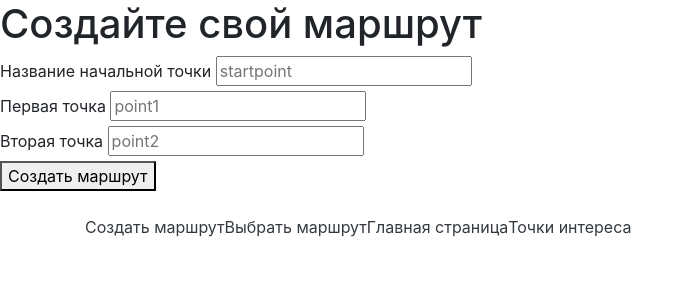
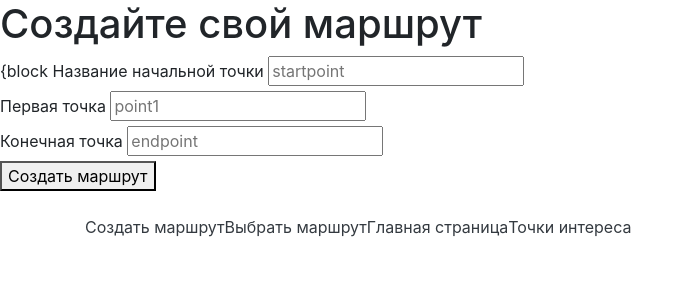
Before and after one commit to borisbogach1/greygoose, a Flask app: page /createroute in a window 1280 px wide. Shown: the top 300 px of the page, without its empty margins (0-694 px from the left). Run offline with Flask 2, Linux system fonts and the light colour scheme; some libraries are stand-ins or nearby versions.

Commit message:
creating routes

```diff
--- a/main.py
+++ b/main.py
@@ -51,17 +51,31 @@ def suggestedroute4():
 def creareroute():
     form = SugForm
     if request.method == "POST":
-
+        points=[]
+        for i in range(2,11):
+            pointx='point'+str(i)
+            points.append(pointx)
+        routepoint=[]
         startpoint = d[request.form["startpoint"]]
         point1 = d[request.form["point1"]]
-        point2 = d[request.form["point2"]]
+        routepoint.append(startpoint)
+        routepoint.append(point1)
+
+        for i in points:
+            try:
+                currentpoint=d[request.form[i]]
+                routepoint.append(currentpoint)
+            except:
+                pass
+        endpoint = d[request.form["endpoint"]]
+        routepoint.append(endpoint)
         # point11=get_key(d,startpoint+"\n")
         # point12=get_key(d,point1+"\n")
         # point13=get_key(d,point2+"\n")
         # print(point11,point12,point13)
-        coordinates = [startpoint, point1, point2]
 
-        return coordinates
+
+        return routepoint
     else:
         return render_template("createroute.html", form=form)
 
--- a/templates/createroute.html
+++ b/templates/createroute.html
@@ -8,6 +8,7 @@
 <h1>Создайте  свой маршрут</h1>
  <form action="" method="post">
        <fieldset>
+           {block
            <label for="startpoint">Название начальной точки</label>
            <input type="text" name="startpoint" placeholder="startpoint">
        </fieldset>
@@ -16,8 +17,8 @@
            <input type="text" name="point1" placeholder="point1">
        </fieldset>
        <fieldset>
-           <label for="point2">Вторая точка</label>
-           <input type="text" name="point2" placeholder="point2">
+           <label for="point2">Конечная точка</label>
+           <input type="text" name="endpoint" placeholder="endpoint">
        </fieldset>
        <button type="submit">Создать маршрут</button>
    </form>
```
